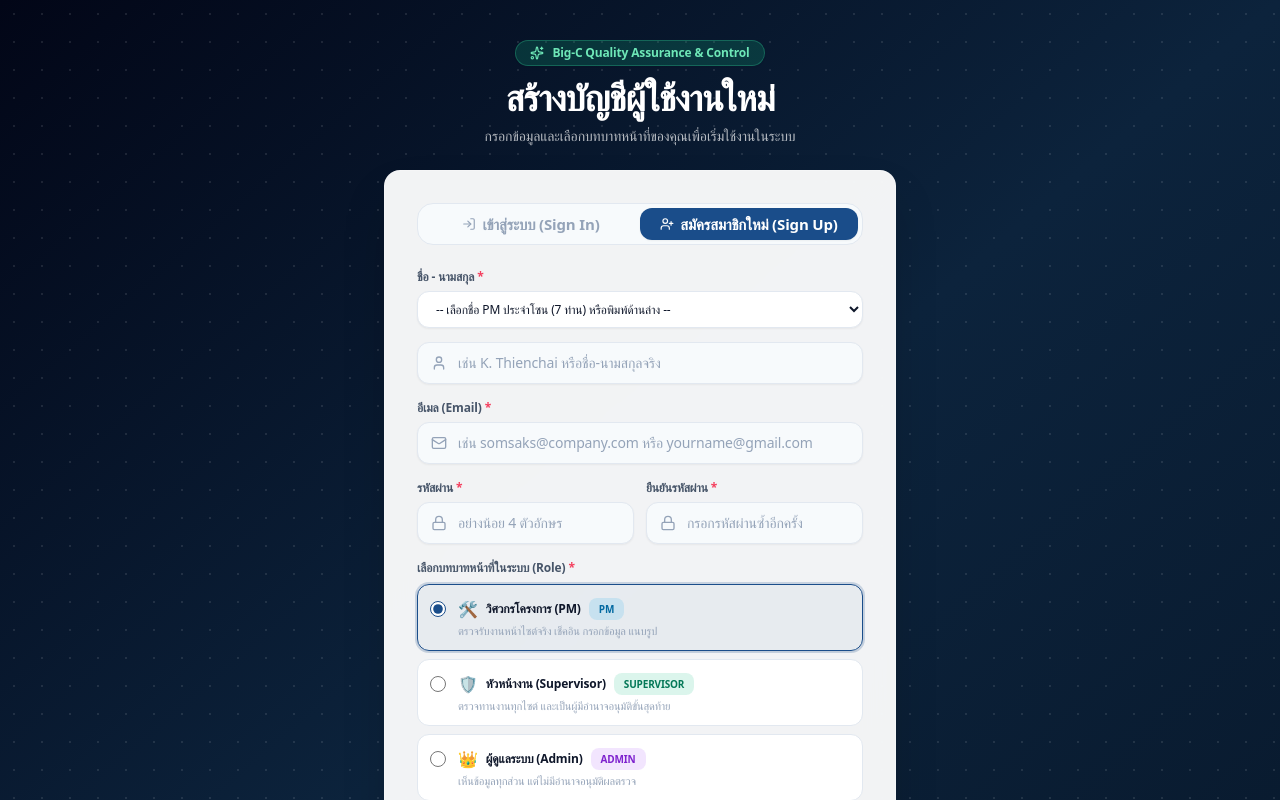
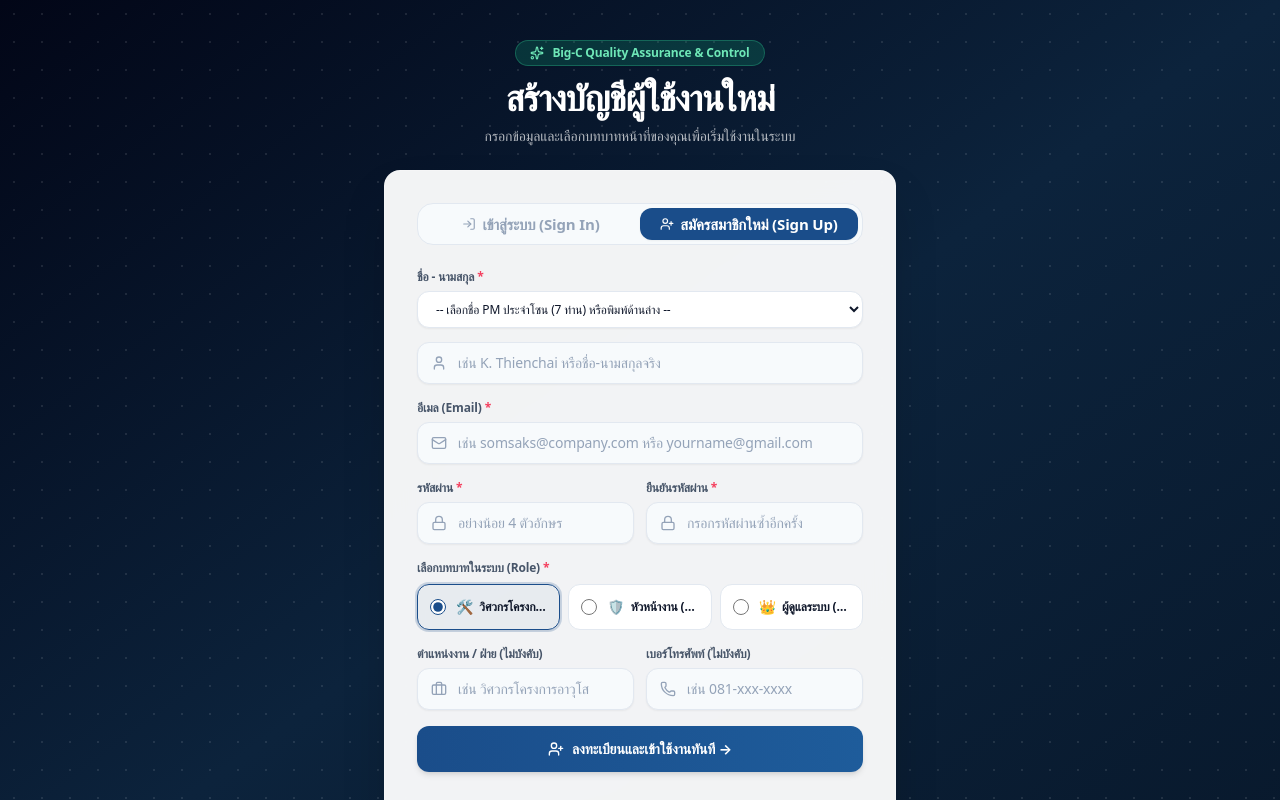
Before and after one commit to pattanunptnnn/cs-checklist, a Next.js app: page /login in a window 1280 px wide. Both pictures are taken after a click on the button "สมัครสมาชิกใหม่ (Sign Up)". Shown: the top 800 px of the page. Built offline with nearby package versions, Linux system fonts and the light colour scheme; a web font is replaced by a local one.

Commit message:
style: rename check-in button to 'เช็คอินพิกัด GPS' and simplify role selection in login

```diff
--- a/src/app/login/page.tsx
+++ b/src/app/login/page.tsx
@@ -422,10 +422,10 @@ export default function LoginPage() {
               {/* ────────── เลือกลักษณะบทบาท (Role Selection) ────────── */}
               <div>
                 <label className="block text-xs font-bold text-ink2 mb-2">
-                  เลือกบทบาทหน้าที่ในระบบ (Role) <span className="text-rose-500">*</span>
+                  เลือกบทบาทในระบบ (Role) <span className="text-rose-500">*</span>
                 </label>
 
-                <div className="space-y-2">
+                <div className="grid grid-cols-1 sm:grid-cols-3 gap-2">
                   {(["pm", "supervisor", "admin"] as UserRole[]).map((r) => {
                     const badge = getRoleBadgeInfo(r);
                     const isSelected = signUpRole === r;
@@ -434,32 +434,22 @@ export default function LoginPage() {
                       <div
                         key={r}
                         onClick={() => setSignUpRole(r)}
-                        className={`p-3 rounded-xl border cursor-pointer transition-all flex items-start gap-3 ${
+                        className={`p-3 rounded-xl border cursor-pointer transition-all flex items-center gap-2.5 ${
                           isSelected
                             ? "border-brand bg-brand/5 ring-2 ring-brand/20 shadow-sm"
                             : "border-line hover:border-brand/40 bg-card"
                         }`}
                       >
-                        <div className="pt-0.5">
                         <input
                           type="radio"
                           name="role"
                           checked={isSelected}
                           onChange={() => setSignUpRole(r)}
-                            className="w-4 h-4 text-brand accent-brand cursor-pointer"
+                          className="w-4 h-4 text-brand accent-brand cursor-pointer shrink-0"
                         />
-                        </div>
-                        <div className="flex-1 min-w-0">
-                          <div className="flex items-center gap-2">
-                            <span className="text-base">{badge.icon}</span>
-                            <span className="text-xs font-bold text-ink">{badge.label}</span>
-                            <span className={`chip ${badge.bg} ${badge.text} ${badge.border} text-[10px] py-0.2`}>
-                              {r.toUpperCase()}
-                            </span>
-                          </div>
-                          <p className="text-[11px] text-ink3 mt-0.5 leading-snug">
-                            {badge.desc}
-                          </p>
+                        <div className="flex items-center gap-1.5 min-w-0 truncate">
+                          <span className="text-sm shrink-0">{badge.icon}</span>
+                          <span className="text-xs font-bold text-ink truncate">{badge.label}</span>
                         </div>
                       </div>
                     );
--- a/src/components/QRCheckIn.tsx
+++ b/src/components/QRCheckIn.tsx
@@ -502,7 +502,7 @@ export default function QRCheckIn({
                 onClick={handleGpsInstantCheckIn}
                 disabled={gettingLocation}
                 className="btn-primary inline-flex items-center justify-center gap-2 px-4 py-2.5 text-xs sm:text-sm font-bold shadow-lg shadow-emerald-600/25 bg-gradient-to-r from-emerald-600 via-teal-600 to-emerald-700 hover:from-emerald-500 hover:to-teal-500 text-white whitespace-nowrap flex-1 sm:flex-initial transition-all active:scale-95 disabled:opacity-60"
-                title="เช็คอินด้วยพิกัดดาวเทียม GPS สดทันที ไม่ต้องใช้ป้าย QR"
+                title="เช็คอินด้วยพิกัด GPS"
               >
                 {gettingLocation ? (
                   <>
@@ -512,7 +512,7 @@ export default function QRCheckIn({
                 ) : (
                   <>
                     <Navigation className="w-4 h-4 text-emerald-200" />
-                    <span>📍 เช็คอินพิกัด GPS สดทันที</span>
+                    <span>เช็คอินพิกัด GPS</span>
                   </>
                 )}
               </button>
```
Lines whose indentation alone changed are shown as unchanged.
